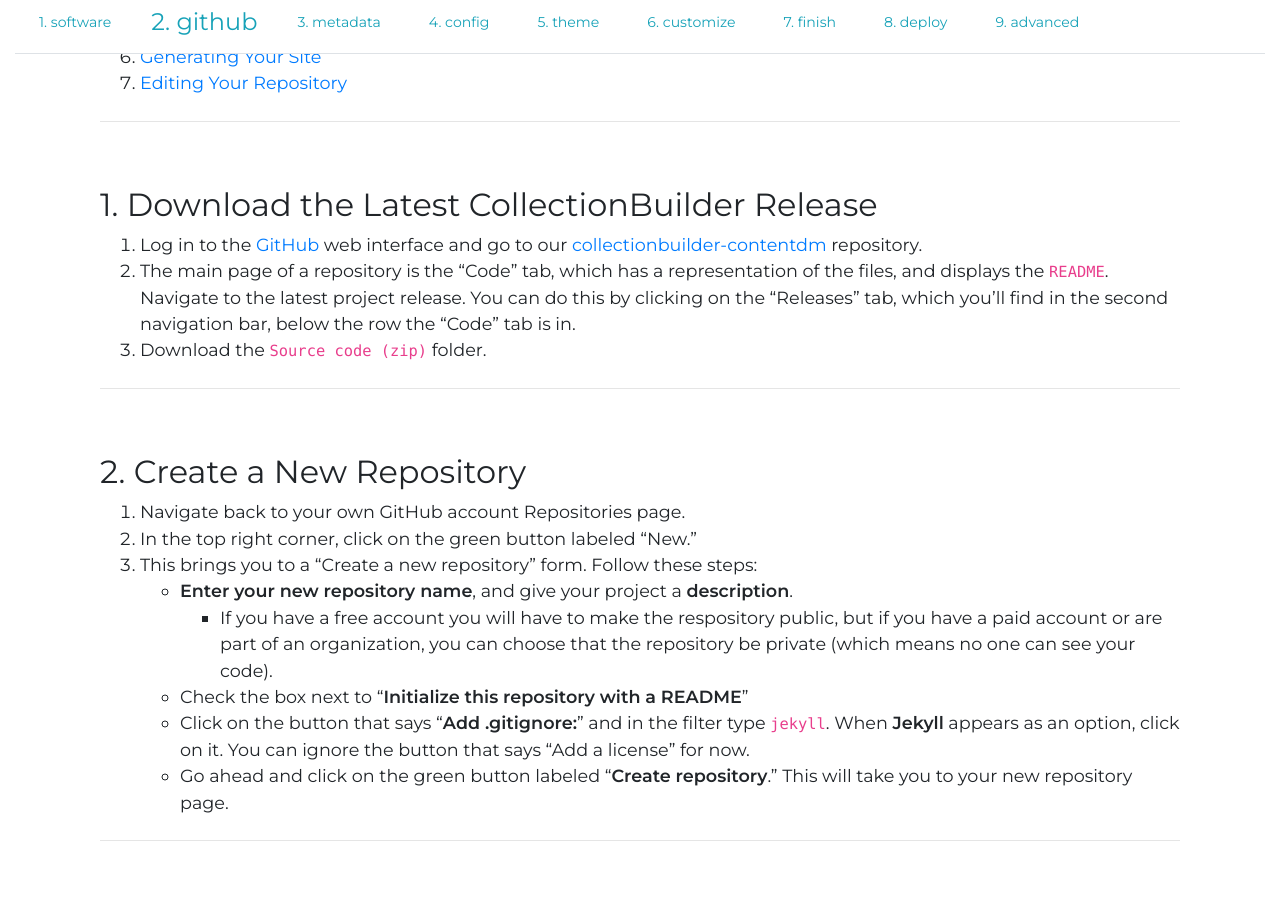
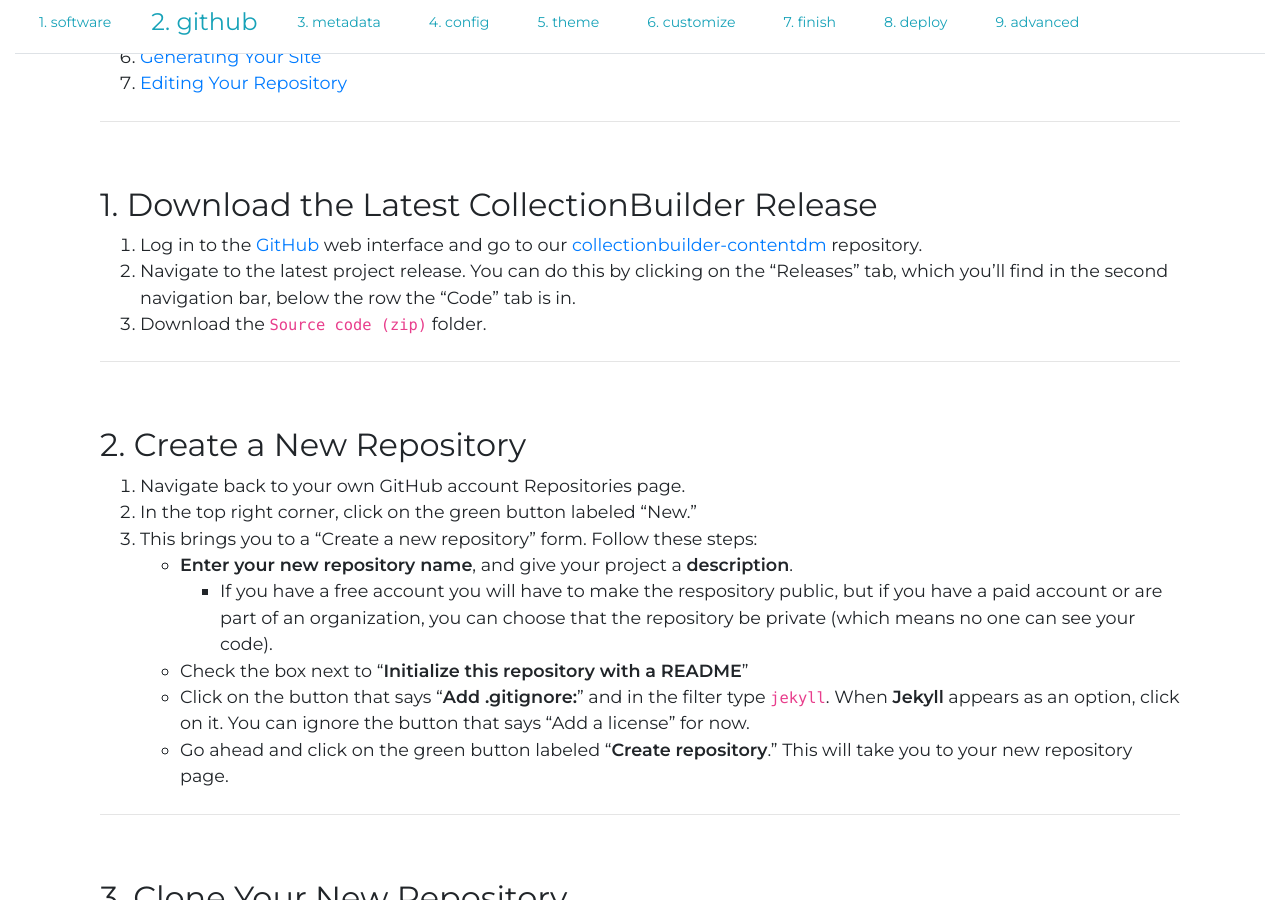
Before and after one commit to CollectionBuilder/collectionbuilder.github.io, a Jekyll site: the page built from _workshop/github.md, in a window 1280 px wide and 900 px high, scrolled down 460 px. Built offline with Jekyll 4.4.1, drawn with Linux system fonts in a browser that asks for light colours.

Commit message:
github edits

```diff
--- a/_workshop/github.md
+++ b/_workshop/github.md
@@ -20,7 +20,7 @@
 ## 1. Download the Latest CollectionBuilder Release
 
 1. Log in to the [GitHub](https://github.com){:target="_blank"} web interface and go to our [collectionbuilder-contentdm](https://github.com/CollectionBuilder/collectionbuilder-contentdm){:target="_blank"} repository.
-2. The main page of a repository is the "Code" tab, which has a representation of the files, and displays the `README`. Navigate to the latest project release. You can do this by clicking on the "Releases" tab, which you'll find in the second navigation bar, below the row the "Code" tab is in.
+2. Navigate to the latest project release. You can do this by clicking on the "Releases" tab, which you'll find in the second navigation bar, below the row the "Code" tab is in.
 3. Download the `Source code (zip)` folder.
 
 {:.py-4 .mt-4 #create}
```
